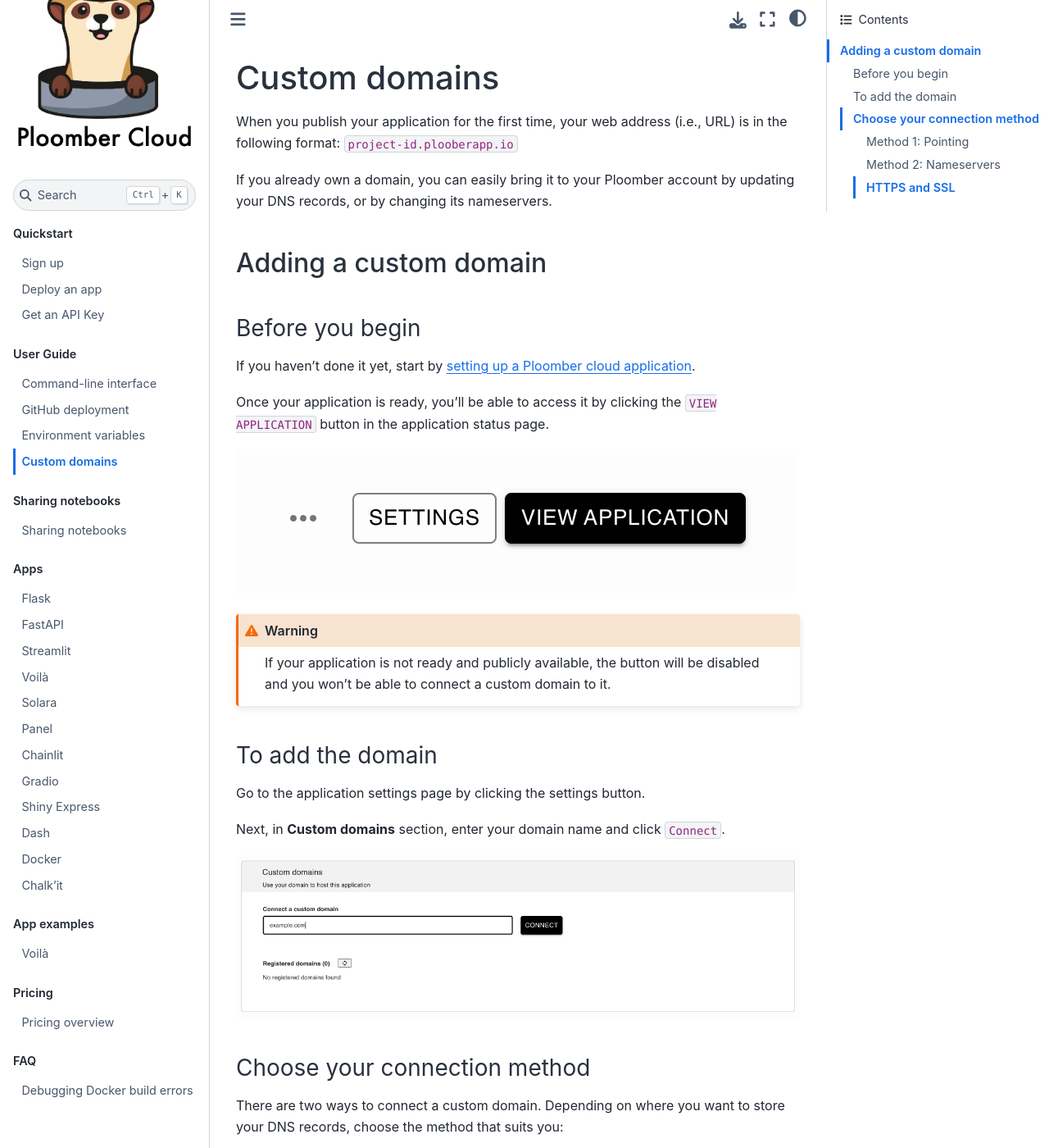
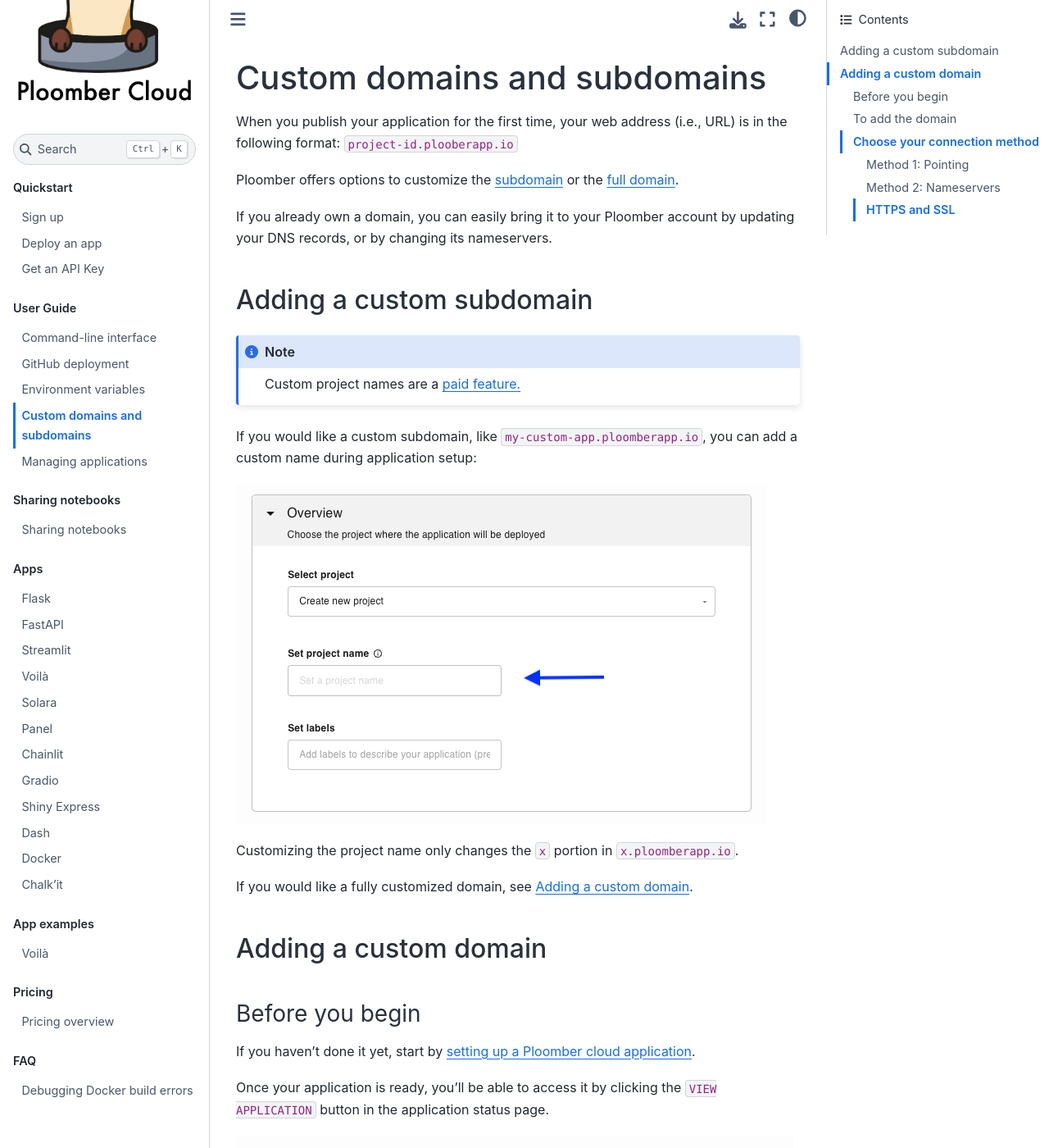
Before and after one commit to ploomber/doc, a Jupyter Book: the page built from doc/user-guide/custom-domains.md, in a window 1280 px wide and 1400 px high. Shown: the whole window at 82% size. Built offline with Jupyter Book 1.0.4 settings and Sphinx 7.4.7 and the Sphinx Book theme 1.1.4, drawn with Linux system fonts in a browser that asks for light colours; some of the changed text lies outside the part shown.

Commit message:
Document custom project names and labels (#103)
* id-project page

* add to toctree

* managing apps page

* custom subdomains

* replace img, add cross refs

* move note

````diff
--- a/doc/_toc.yml
+++ b/doc/_toc.yml
@@ -13,6 +13,7 @@
       - file: user-guide/github
       - file: user-guide/env-vars
       - file: user-guide/custom-domains
+      - file: user-guide/managing-apps
 
   - caption: Sharing notebooks
     chapters:
--- a/doc/user-guide/custom-domains.md
+++ b/doc/user-guide/custom-domains.md
@@ -1,9 +1,28 @@
-# Custom domains
+# Custom domains and subdomains
 
 When you publish your application for the first time, your web address (i.e., URL) is in the following format: `project-id.plooberapp.io`
 
+Ploomber offers options to customize the [subdomain](#custom-subdomain) or the [full domain](#custom-domain).
+
 If you already own a domain, you can easily bring it to your Ploomber account by updating your DNS records, or by changing its nameservers.
 
+(custom-subdomain)=
+## Adding a custom subdomain
+
+```{note}
+Custom project names are a [paid feature.](../pricing/overview.md)
+```
+
+If you would like a custom subdomain, like `my-custom-app.ploomberapp.io`, you can add a custom name during application setup:
+
+![](../static/custom-domains/custom-names.png)
+
+Customizing the project name only changes the `x` portion in `x.ploomberapp.io`.
+
+If you would like a fully customized domain, see [Adding a custom domain](#custom-domain).
+
+
+(custom-domain)=
 ## Adding a custom domain
 
 ### Before you begin
````
Also changed, not shown: doc/user-guide/managing-apps.md (added, +17 -0 lines), doc/static/custom-domains/custom-names.png (added), doc/static/manage-apps/add-label-from-status.png (added), doc/static/manage-apps/labels.png (added), doc/static/manage-apps/see-labels-main.png (added), doc/static/manage-apps/see-labels-status.png (added).
